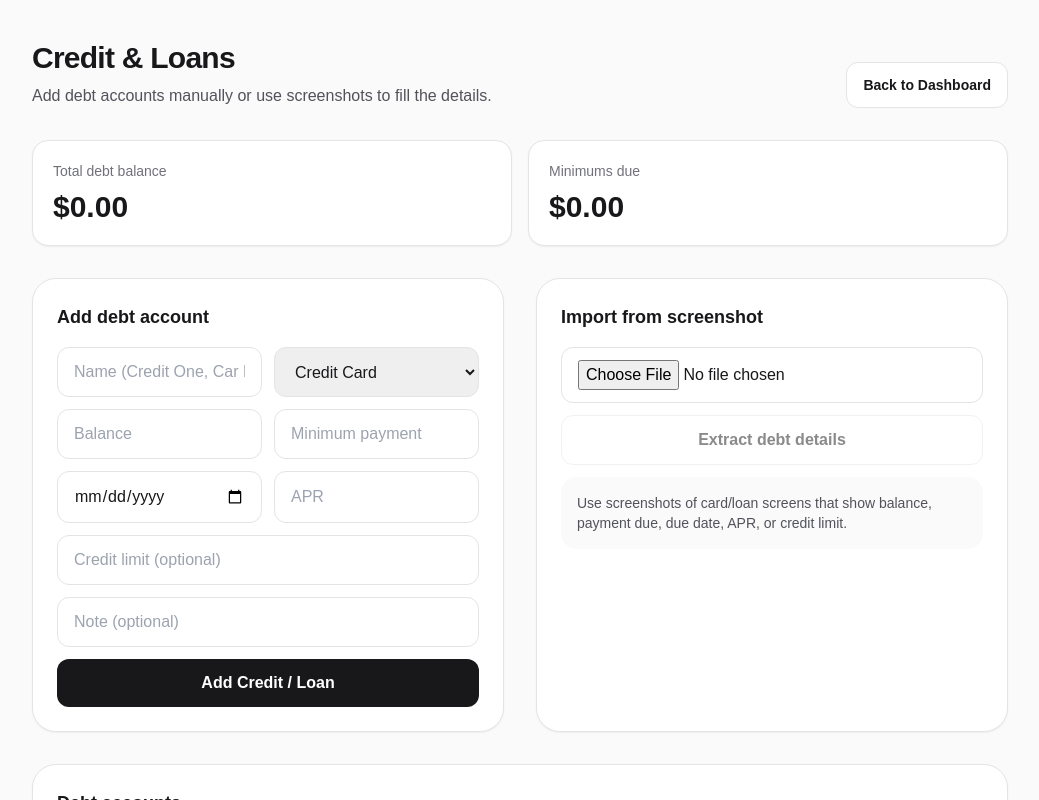
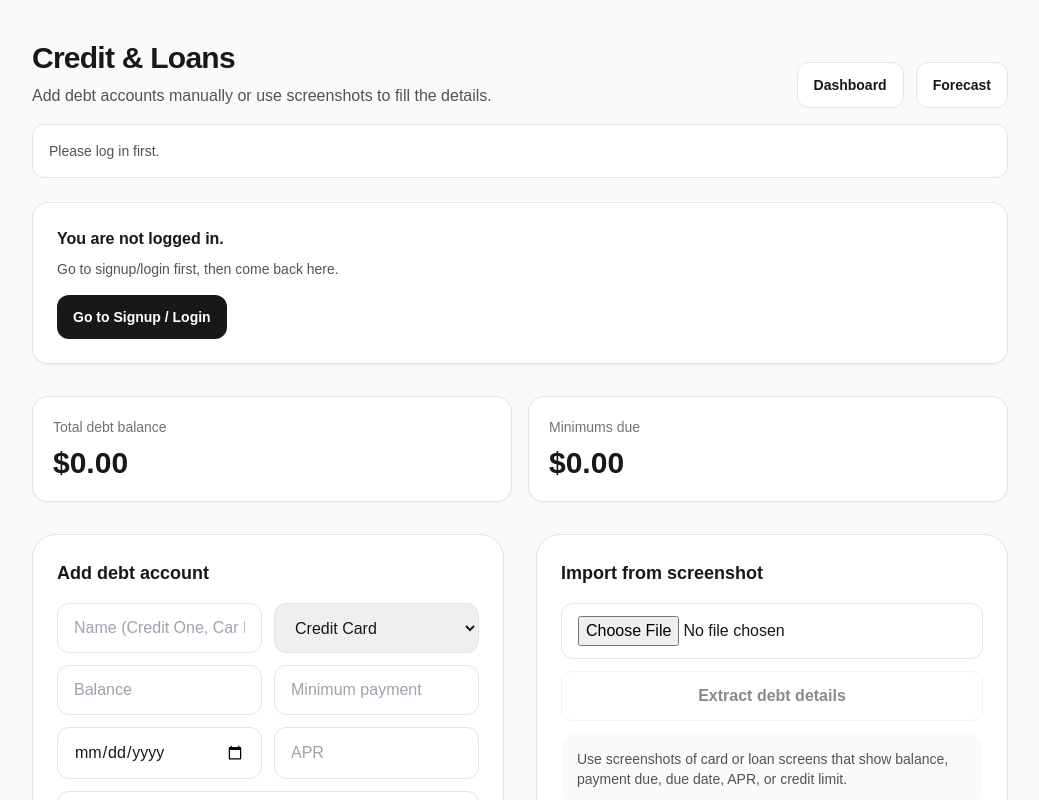
Before and after one commit to KristineMK72/money-control-saas, a Next.js app: page /debt in a window 1280 px wide. Shown: the top 800 px of the page, without its empty margins (120-1159 px from the left). Built offline with nearby package versions, Linux system fonts and the light colour scheme; no server answers.

Commit message:
Update page.tsx

```diff
--- a/app/debt/page.tsx
+++ b/app/debt/page.tsx
@@ -1,12 +1,30 @@
 "use client";
 
-import { useState } from "react";
-import { useMoneyStore } from "@/lib/money/store";
-import type { DebtEntry } from "@/lib/money/types";
+import { useEffect, useMemo, useState } from "react";
+import { supabase } from "@/lib/supabaseClient";
 import { ocrImageFile, parseDebtScreenshot } from "@/lib/money/receiptOcr";
 
+type DebtRow = {
+  id: string;
+  user_id: string;
+  name: string;
+  kind: "credit" | "loan";
+  balance: number;
+  min_payment: number | null;
+  due_date: string | null;
+  apr: number | null;
+  credit_limit: number | null;
+  note: string | null;
+  created_at: string;
+};
+
 export default function DebtPage() {
-  const { debts, totals, addDebt, removeDebt } = useMoneyStore();
+  const [loading, setLoading] = useState(true);
+  const [saving, setSaving] = useState(false);
+  const [message, setMessage] = useState("");
+  const [userId, setUserId] = useState<string | null>(null);
+
+  const [debts, setDebts] = useState<DebtRow[]>([]);
 
   const [name, setName] = useState("");
   const [kind, setKind] = useState<"credit" | "loan">("credit");
@@ -22,23 +40,94 @@ export default function DebtPage() {
   const [ocrText, setOcrText] = useState("");
   const [ocrError, setOcrError] = useState("");
 
-  function handleAddDebt() {
+  useEffect(() => {
+    async function init() {
+      setLoading(true);
+      setMessage("");
+
+      const {
+        data: { session },
+        error: sessionError,
+      } = await supabase.auth.getSession();
+
+      if (sessionError) {
+        setMessage(sessionError.message);
+        setLoading(false);
+        return;
+      }
+
+      if (!session?.user) {
+        setMessage("Please log in first.");
+        setLoading(false);
+        return;
+      }
+
+      setUserId(session.user.id);
+
+      const { data, error } = await supabase
+        .from("debts")
+        .select("*")
+        .order("created_at", { ascending: false });
+
+      if (error) {
+        setMessage(error.message);
+      } else {
+        setDebts((data || []) as DebtRow[]);
+      }
+
+      setLoading(false);
+    }
+
+    init();
+  }, []);
+
+  async function refreshDebts() {
+    const { data, error } = await supabase
+      .from("debts")
+      .select("*")
+      .order("created_at", { ascending: false });
+
+    if (error) {
+      setMessage(error.message);
+      return;
+    }
+
+    setDebts((data || []) as DebtRow[]);
+  }
+
+  async function handleAddDebt() {
+    setMessage("");
+
+    if (!userId) {
+      setMessage("You need to be logged in.");
+      return;
+    }
+
     const bal = Number(balance);
-    if (!name.trim() || !Number.isFinite(bal) || bal < 0) return;
+    if (!name.trim() || !Number.isFinite(bal) || bal < 0) {
+      setMessage("Please enter an account name and valid balance.");
+      return;
+    }
 
-    const entry: DebtEntry = {
-      id: crypto.randomUUID(),
+    setSaving(true);
+
+    const { error } = await supabase.from("debts").insert({
+      user_id: userId,
       name: name.trim(),
       kind,
       balance: bal,
-      minPayment: minPayment ? Number(minPayment) : undefined,
-      dueDate: dueDate || undefined,
-      apr: apr ? Number(apr) : undefined,
-      creditLimit: creditLimit ? Number(creditLimit) : undefined,
-      note: note.trim() || undefined,
-    };
+      min_payment: minPayment ? Number(minPayment) : null,
+      due_date: dueDate || null,
+      apr: apr ? Number(apr) : null,
+      credit_limit: creditLimit ? Number(creditLimit) : null,
+      note: note.trim() || null,
+    });
 
-    addDebt(entry);
+    if (error) {
+      setMessage(error.message);
+      setSaving(false);
+      return;
+    }
 
     setName("");
     setKind("credit");
@@ -48,6 +137,23 @@ export default function DebtPage() {
     setApr("");
     setCreditLimit("");
     setNote("");
+    setMessage("Debt account added.");
+
+    await refreshDebts();
+    setSaving(false);
+  }
+
+  async function handleDeleteDebt(id: string) {
+    setMessage("");
+
+    const { error } = await supabase.from("debts").delete().eq("id", id);
+
+    if (error) {
+      setMessage(error.message);
+      return;
+    }
+
+    setDebts((prev) => prev.filter((debt) => debt.id !== id));
   }
 
   async function handleExtractDebt() {
@@ -75,6 +181,17 @@ export default function DebtPage() {
     }
   }
 
+  const totals = useMemo(() => {
+    return debts.reduce(
+      (acc, debt) => {
+        acc.balance += Number(debt.balance || 0);
+        acc.minimums += Number(debt.min_payment || 0);
+        return acc;
+      },
+      { balance: 0, minimums: 0 }
+    );
+  }, [debts]);
+
   return (
     <main className="min-h-screen bg-zinc-50 text-zinc-900">
       <div className="mx-auto max-w-5xl px-6 py-10">
@@ -88,26 +205,58 @@ export default function DebtPage() {
             </p>
           </div>
 
-          <a
-            href="/dashboard"
-            className="rounded-xl border border-zinc-200 bg-white px-4 py-3 text-sm font-semibold hover:bg-zinc-100"
-          >
-            Back to Dashboard
-          </a>
+          <div className="flex flex-wrap gap-3">
+            <a
+              href="/dashboard"
+              className="rounded-xl border border-zinc-200 bg-white px-4 py-3 text-sm font-semibold hover:bg-zinc-100"
+            >
+              Dashboard
+            </a>
+
+            <a
+              href="/forecast"
+              className="rounded-xl border border-zinc-200 bg-white px-4 py-3 text-sm font-semibold hover:bg-zinc-100"
+            >
+              Forecast
+            </a>
+          </div>
         </div>
+
+        {message ? (
+          <div className="mt-4 rounded-xl border border-zinc-200 bg-white p-4 text-sm text-zinc-600">
+            {message}
+          </div>
+        ) : null}
+
+        {!userId && !loading ? (
+          <div className="mt-6 rounded-2xl border border-zinc-200 bg-white p-6 shadow-sm">
+            <div className="font-semibold">You are not logged in.</div>
+            <p className="mt-2 text-sm text-zinc-600">
+              Go to signup/login first, then come back here.
+            </p>
+            <div className="mt-4">
+              <a
+                href="/signup"
+                className="inline-flex rounded-xl bg-zinc-900 px-4 py-3 text-sm font-semibold text-white hover:bg-black"
+              >
+                Go to Signup / Login
+              </a>
+            </div>
+          </div>
+        ) : null}
 
         <div className="mt-8 grid gap-4 md:grid-cols-2">
           <div className="rounded-2xl border border-zinc-200 bg-white p-5 shadow-sm">
             <div className="text-sm text-zinc-500">Total debt balance</div>
             <div className="mt-2 text-3xl font-black">
-              ${totals.debtBalance.toFixed(2)}
+              ${totals.balance.toFixed(2)}
             </div>
           </div>
 
           <div className="rounded-2xl border border-zinc-200 bg-white p-5 shadow-sm">
             <div className="text-sm text-zinc-500">Minimums due</div>
             <div className="mt-2 text-3xl font-black">
-              ${totals.debtMinimums.toFixed(2)}
+              ${totals.minimums.toFixed(2)}
             </div>
           </div>
         </div>
@@ -185,9 +334,10 @@ export default function DebtPage() {
 
               <button
                 onClick={handleAddDebt}
-                className="rounded-xl bg-zinc-900 px-4 py-3 font-semibold text-white hover:bg-black md:col-span-2"
+                disabled={saving || !userId}
+                className="rounded-xl bg-zinc-900 px-4 py-3 font-semibold text-white hover:bg-black disabled:opacity-60 md:col-span-2"
               >
-                Add Credit / Loan
+                {saving ? "Saving..." : "Add Credit / Loan"}
               </button>
             </div>
           </div>
@@ -218,8 +368,8 @@ export default function DebtPage() {
               ) : null}
 
               <div className="rounded-2xl bg-zinc-50 p-4 text-sm text-zinc-600">
-                Use screenshots of card/loan screens that show balance, payment due,
-                due date, APR, or credit limit.
+                Use screenshots of card or loan screens that show balance,
+                payment due, due date, APR, or credit limit.
               </div>
 
               {ocrText ? (
@@ -238,7 +388,11 @@ export default function DebtPage() {
           <h2 className="text-lg font-bold">Debt accounts</h2>
 
           <div className="mt-4 grid gap-3">
-            {debts.length === 0 ? (
+            {loading ? (
+              <div className="rounded-2xl bg-zinc-50 p-4 text-sm text-zinc-500">
+                Loading debts...
+              </div>
+            ) : debts.length === 0 ? (
               <div className="rounded-2xl bg-zinc-50 p-4 text-sm text-zinc-500">
                 No debt accounts added yet.
               </div>
@@ -251,17 +405,17 @@ export default function DebtPage() {
                   <div>
                     <div className="font-semibold">{debt.name}</div>
                     <div className="text-sm text-zinc-500">
-                      {debt.kind} · Balance ${debt.balance.toFixed(2)}
-                      {debt.minPayment != null
-                        ? ` · Min ${debt.minPayment.toFixed(2)}`
+                      {debt.kind} · Balance ${Number(debt.balance).toFixed(2)}
+                      {debt.min_payment != null
+                        ? ` · Min ${Number(debt.min_payment).toFixed(2)}`
                         : ""}
-                      {debt.dueDate ? ` · Due ${debt.dueDate}` : ""}
-                      {debt.apr != null ? ` · APR ${debt.apr}%` : ""}
+                      {debt.due_date ? ` · Due ${debt.due_date}` : ""}
+                      {debt.apr != null ? ` · APR ${Number(debt.apr).toFixed(2)}%` : ""}
                     </div>
                   </div>
 
                   <button
-                    onClick={() => removeDebt(debt.id)}
+                    onClick={() => handleDeleteDebt(debt.id)}
                     className="rounded-lg border border-zinc-200 bg-white px-3 py-2 text-xs font-semibold hover:bg-zinc-100"
                   >
                     Delete
```
